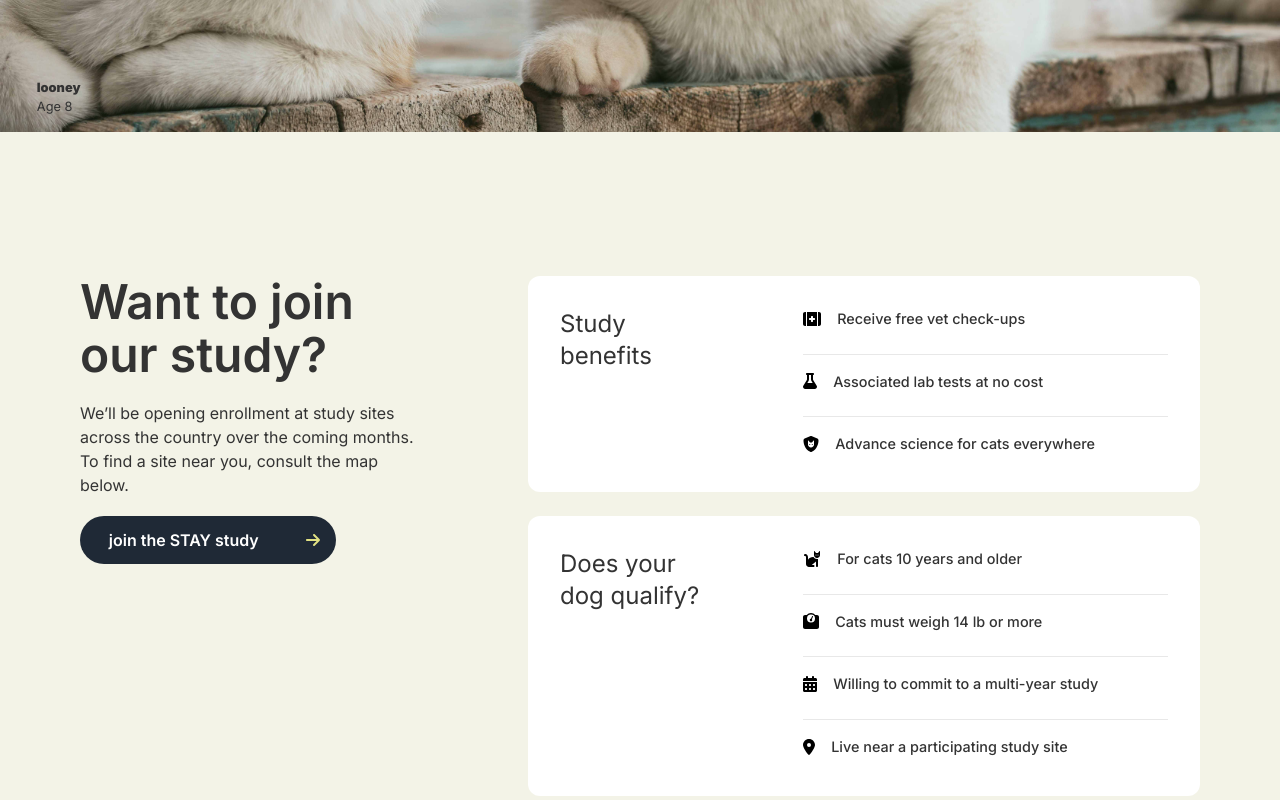
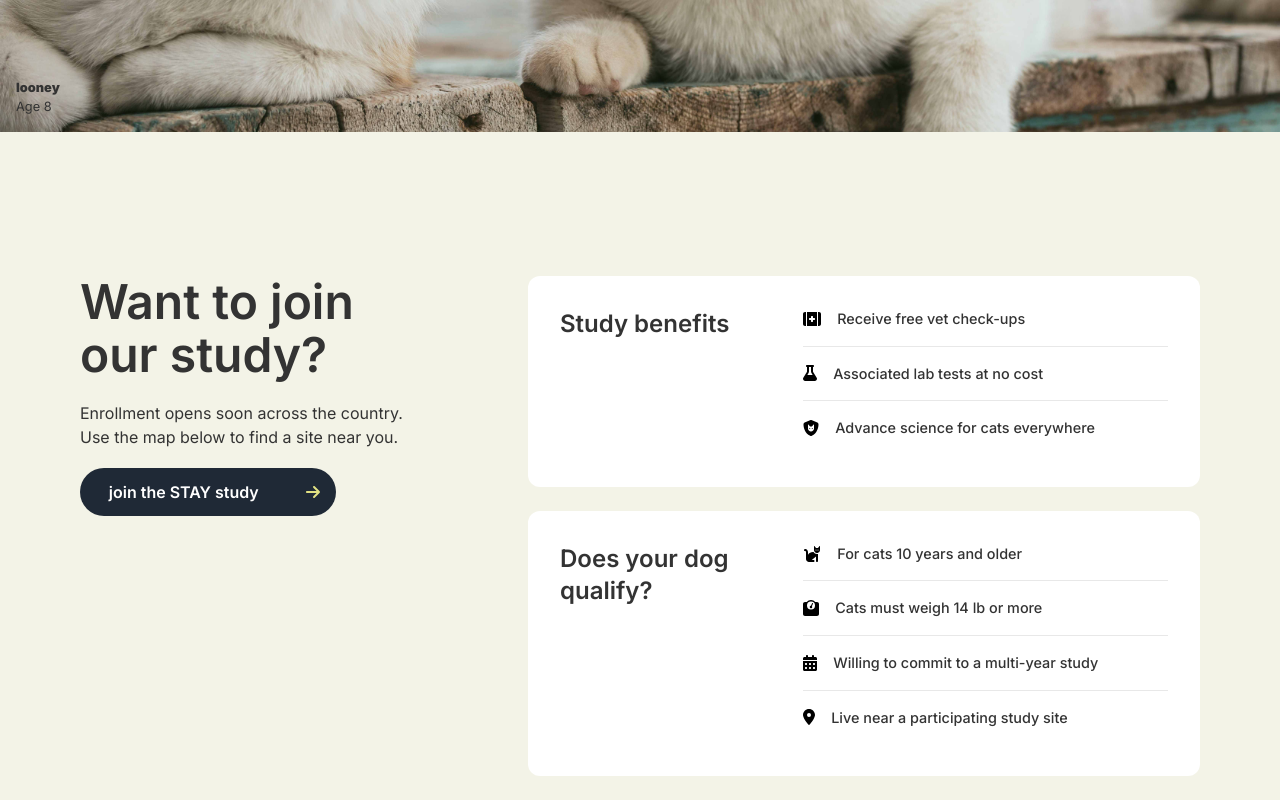
Before and after one commit to BusariAnees/cat-health, a React (Vite) app: page /clinical in a window 1280 px wide. Shown: the part 1060-1860 px from the top of the page. Built offline with nearby package versions, Linux system fonts and the light colour scheme; a web font is replaced by a local one.

Commit message:
adding some properties to footer

```diff
--- a/src/footer.jsx
+++ b/src/footer.jsx
@@ -1,5 +1,6 @@
 import { FontAwesomeIcon } from "@fortawesome/react-fontawesome";
 import { faArrowRight } from "@fortawesome/free-solid-svg-icons";
+import { faXTwitter } from '@fortawesome/free-brands-svg-icons';
 
 export default function Footer (){
  return (
@@ -18,7 +19,7 @@ export default function Footer (){
         </div>
 <div className="footer-ground">
 <p >© 2025 Cellular Longevity, Inc.</p>
-          {/* <FontAwesomeIcon className="awesome-icon" icon={faXTwitter} /> */}
+          <FontAwesomeIcon className="awesome-icon" icon={faXTwitter} />
           <p>Privacy Policy</p>
 </div>
 
--- a/src/pages/clinicals.jsx
+++ b/src/pages/clinicals.jsx
@@ -1,6 +1,7 @@
 import Header from "../header";
 import Map from "../components/map.jsx";
 import Questions from "../components/Q&A";
+import Footer from "../footer";
 
 import { FontAwesomeIcon } from "@fortawesome/react-fontawesome";
 import { faArrowRight } from "@fortawesome/free-solid-svg-icons";
@@ -19,144 +20,82 @@ export default function Clinicals() {
   return (
     <>
       <section>
+       {/* Header Content */}
   <div className="nav-section-div-1">
-          <p className="nav-section-p-1 nav-section-2-p-1">
-            Give cats more healthy years
-          </p>
+    <p className="nav-section-p-1 nav-section-2-p-1">Give cats more healthy years</p>
     <div className="nav-section-div-2">
       <p className="nav-section-div-2-p">
-              Join our STAY study to help dogs <br /> live longer, healthier
-              lives.
+        Join our STAY study to help dogs <br /> live longer, healthier lives.
       </p>
       <button className="btn-connected btn-clinicals">
-              <a className="btn-connected-a" href="">
-                {" "}
-                Join the STAY study
-              </a>
+        <a className="btn-connected-a" href="">Join the STAY study</a>
         <FontAwesomeIcon className="awesome-icon" icon={faArrowRight} />
       </button>
     </div>
   </div>
 
+  {/* Images with captions */}
   <div className="nav-clinicals-img relative">
-          <div className="cat-des-products absolute bottom-[1rem]">
-            <p className="cat-name">looney</p>
-            <p className="cat-age"> Age 8</p>
+    {[
+      { name: "looney", age: 8, position: "bottom-[1rem] left-[1rem]" },
+      { name: "lexi", age: 10, position: "top-[1rem] right-[2rem]" },
+    ].map((cat, i) => (
+      <div key={i} className={`cat-des-products absolute ${cat.position}`}>
+        <p className="cat-name">{cat.name}</p>
+        <p className="cat-age">Age {cat.age}</p>
       </div>
-          <div className="cat-des-products absolute top-[1rem] right-[2rem]">
-            <p className="cat-name">lexi</p>
-            <p className="cat-age"> Age 10</p>
-          </div>
+    ))}
   </div>
 
-        <section className="text-start py-[9rem] px-[5rem] bg-[rgb(243_243_231)] flex justify-between ">
-          <div className="w-[30%] p-0">
-            <p className=" leading-[3.3rem] text-[3rem] font-semibold">
-              Want to join <br />
-              our study?
+  {/* Study Info Section */}
+  <section className="text-start py-[9rem] px-[5rem] bg-[rgb(243_243_231)] flex justify-between">
+    {/* Left text block */}
+    <div className="w-[30%]">
+      <p className="leading-[3.3rem] text-[3rem] font-semibold">
+        Want to join <br /> our study?
       </p>
       <p className="py-[1.2rem]">
-              We’ll be opening enrollment at study sites across the country over
-              the coming months. To find a site near you, consult the map below.
+        Enrollment opens soon across the country. Use the map below to find a site near you.
       </p>
-            <button className="btn-connected btn-clinicals ">
-              <a className="btn-connected-a" href="">
-                {" "}
-                join&nbsp;the&nbsp;STAY&nbsp;study
-              </a>
+      <button className="btn-connected btn-clinicals">
+        <a className="btn-connected-a" href="">join&nbsp;the&nbsp;STAY&nbsp;study</a>
         <FontAwesomeIcon className="awesome-icon" icon={faArrowRight} />
       </button>
     </div>
 
-          <article className="w-[60%]">
-            <div className="bg-white flex  justify-between rounded-[12px] p-8 h-[13.5rem] mb-[1.5rem] ">
-              <p className="text-2xl font-lightbold w-[30%]">
-                Study <br /> benefits
-              </p>
-              <ul className="w-[60%] ">
-                <div className="flex items-center gap-4 pb-6 mb-4 border-b border-[#00000017]">
-                  {" "}
-                  <FontAwesomeIcon
-                    icon={faKitMedical}
-                    className="h-[1.2rem] text-black"
-                  />{" "}
-                  <p className="font-[500] text-[0.9rem]">
-                    Receive free vet check-ups
-                  </p>
-                </div>
-
-                <div className="flex items-center gap-4 pb-6 mt-4 border-b border-[#00000017]">
-                  {" "}
-                  <FontAwesomeIcon
-                    icon={faFlask}
-                    className="h-[1.2rem] text-black"
-                  />{" "}
-                  <p className="font-[500] text-[0.9rem]">
-                    Associated lab tests at no cost
-                  </p>
-                </div>
-                <div className="flex items-center gap-4 pb-6 mt-4 ">
-                  {" "}
-                  <FontAwesomeIcon
-                    icon={faShieldCat}
-                    className="h-[1.2rem] text-black"
-                  />{" "}
-                  <p className="font-[500] text-[0.9rem]">
-                    Advance science for cats everywhere
-                  </p>
-                </div>
+    {/* Benefits & Requirements */}
+    <article className="w-[60%] space-y-[1.5rem]">
+      {[
+        {
+          title: "Study benefits",
+          items: [
+            { icon: faKitMedical, text: "Receive free vet check-ups" },
+            { icon: faFlask, text: "Associated lab tests at no cost" },
+            { icon: faShieldCat, text: "Advance science for cats everywhere" },
+          ],
+        },
+        {
+          title: "Does your dog qualify?",
+          items: [
+            { icon: faCat, text: "For cats 10 years and older" },
+            { icon: faWeightScale, text: "Cats must weigh 14 lb or more" },
+            { icon: faCalendarDays, text: "Willing to commit to a multi-year study" },
+            { icon: faLocationDot, text: "Live near a participating study site" },
+          ],
+        },
+      ].map((section, i) => (
+        <div key={i} className="bg-white flex justify-between rounded-[12px] p-8">
+          <p className="text-2xl font-semibold w-[30%] whitespace-pre-line">{section.title}</p>
+          <ul className="w-[60%] space-y-4">
+            {section.items.map((item, j) => (
+              <li key={j} className="flex items-center gap-4 border-b border-[#00000017] pb-4 last:border-none">
+                <FontAwesomeIcon icon={item.icon} className="h-[1.2rem] text-black" />
+                <p className="font-[500] text-[0.9rem]">{item.text}</p>
+              </li>
+            ))}
           </ul>
         </div>
-
-            <div className="bg-white flex  justify-between rounded-[12px] p-8 h-[17.5rem] ">
-              <p className="text-2xl font-lightbold w-[30%]">
-                Does your <br />
-                dog qualify?
-              </p>
-              <ul className="w-[60%] ">
-                <div className="flex items-center gap-4 pb-6 mb-4 border-b border-[#00000017]">
-                  {" "}
-                  <FontAwesomeIcon
-                    icon={faCat}
-                    className="h-[1.2rem] text-black"
-                  />{" "}
-                  <p className="font-[500] text-[0.9rem]">
-                    For cats 10 years and older
-                  </p>
-                </div>
-
-                <div className="flex items-center gap-4 pb-6 mt-4 border-b border-[#00000017]">
-                  {" "}
-                  <FontAwesomeIcon
-                    icon={faWeightScale}
-                    className="h-[1.2rem] text-black"
-                  />{" "}
-                  <p className="font-[500] text-[0.9rem]">
-                    Cats must weigh 14 lb or more
-                  </p>
-                </div>
-                <div className="flex items-center gap-4 pb-6 mt-4 border-b border-[#00000017] ">
-                  {" "}
-                  <FontAwesomeIcon
-                    icon={faCalendarDays}
-                    className="h-[1.2rem] text-black"
-                  />{" "}
-                  <p className="font-[500] text-[0.9rem]">
-                    Willing to commit to a multi-year study
-                  </p>
-                </div>
-                <div className="flex items-center gap-4 pb-6 mt-4 ">
-                  {" "}
-                  <FontAwesomeIcon
-                    icon={faLocationDot}
-                    className="h-[1.2rem] text-black"
-                  />{" "}
-                  <p className="font-[500] text-[0.9rem]">
-                    Live near a participating study site
-                  </p>
-                </div>
-              </ul>
-            </div>
+      ))}
     </article>
   </section>
 
@@ -170,6 +109,7 @@ export default function Clinicals() {
         </div>
 
         <Questions/>
+        <Footer/>
       </section>
     </>
   );
```
Also changed, not shown: src/components/Q&A.jsx (+43 -21 lines). Lines whose indentation alone changed are shown as unchanged.
